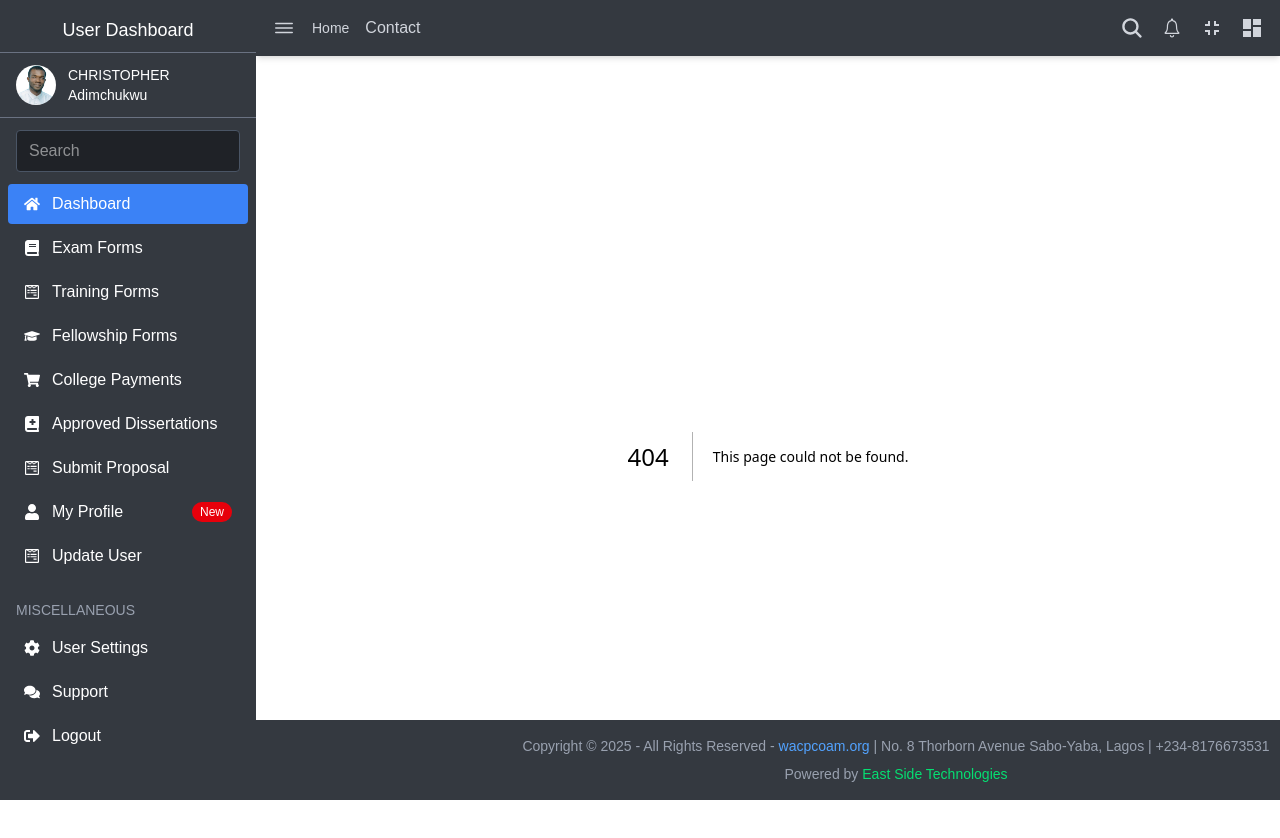
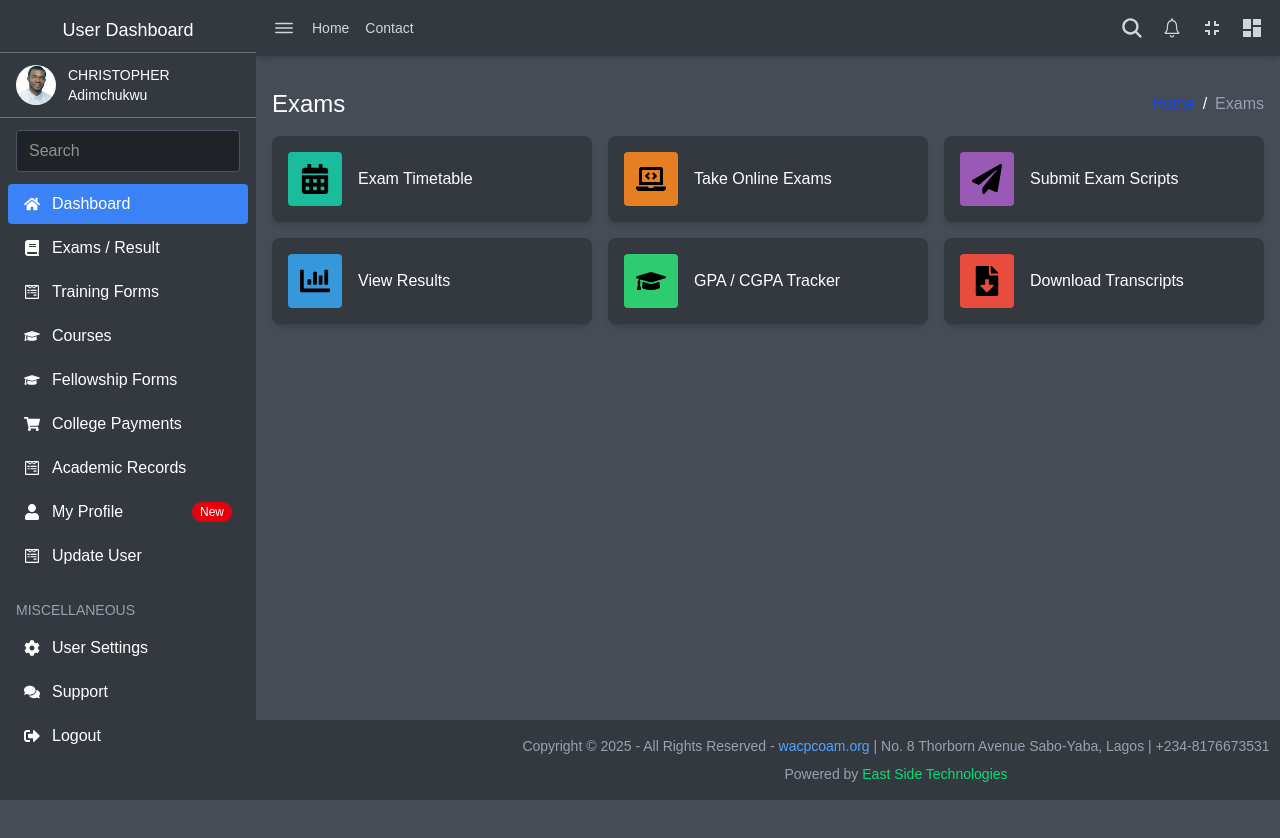
Before and after one commit to Arinze-Obieze/school-dashboard, a Next.js app: page /exams in a window 1280 px wide. Before the commit this address had no page. Shown: the top 838 px of the page. After the commit the page ends 800 px from the top, so only its background shows below. Built offline with nearby package versions, Linux system fonts and the light colour scheme.

Commit message:
did the exams, payments, courses, profile, academic-recordes page

```diff
--- /dev/null
+++ b/app/academic-records/page.js
@@ -0,0 +1,65 @@
+'use client'
+import Card from '@/components/Card'
+import React from 'react'
+import {
+  FaBook,
+  FaBalanceScale,
+  FaFileDownload,
+  FaCheckCircle
+} from 'react-icons/fa'
+
+const recordsCards = [
+  {
+    title: 'Course Registration History',
+    icon: <FaBook className="text-3xl" />,
+    bg: '#34495e',
+    href: '/records/registration-history'
+  },
+  {
+    title: 'Academic Standing',
+    icon: <FaBalanceScale className="text-3xl" />,
+    bg: '#2ecc71',
+    href: '/records/academic-standing'
+  },
+  {
+    title: 'Download Admission Letter',
+    icon: <FaFileDownload className="text-3xl" />,
+    bg: '#e67e22',
+    href: '/records/admission-letter'
+  },
+  {
+    title: 'Graduation Eligibility',
+    icon: <FaCheckCircle className="text-3xl" />,
+    bg: '#9b59b6',
+    href: '/records/graduation-eligibility'
+  }
+]
+
+function AcademicRecords() {
+  return (
+    <div>
+      <div className='flex justify-between items-center mt-8 px-4'>
+        <h1 className='text-2xl text-white'>Academic Records</h1>
+        <div className='flex space-x-2'>
+          <h3 className='text-blue-700'>Home</h3>
+          <div className='text-white'> / </div>
+          <nav className='text-gray-400'>Academic Records</nav>
+        </div>
+      </div>
+
+      <div className="grid grid-cols-1 sm:grid-cols-2 md:grid-cols-3 gap-4 p-4">
+        {recordsCards.map((card, index) => (
+          <Card
+            key={index}
+            title={card.title}
+            icon={card.icon}
+            bg={card.bg}
+            href={card.href}
+          />
+        ))}
+      </div>
+    </div>
+  )
+}
+
+export default AcademicRecords
--- /dev/null
+++ b/app/courses/page.js
@@ -0,0 +1,67 @@
+'use client'
+import Card from '@/components/Card'
+import React from 'react'
+import { FaBookOpen, FaPlusCircle, FaCloudDownloadAlt, FaUpload, FaRegClock } from 'react-icons/fa'
+
+
+const courseCards = [
+  {
+    title: 'Registered Courses',
+    icon: <FaBookOpen className="text-3xl" />,
+    bg: '#4a90e2',
+    href: '/courses/registered'
+  },
+  {
+    title: 'Register/Drop Courses',
+    icon: <FaPlusCircle className="text-3xl" />,
+    bg: '#7ed957',
+    href: '/courses/register'
+  },
+  {
+    title: 'Course Materials',
+    icon: <FaCloudDownloadAlt className="text-3xl" />,
+    bg: '#f5a623',
+    href: '/courses/materials'
+  },
+  {
+    title: 'Assignment Uploads',
+    icon: <FaUpload className="text-3xl" />,
+    bg: '#d0021b',
+    href: '/courses/assignments'
+  },
+  {
+    title: 'Class Schedule / Timetable',
+    icon: <FaRegClock className="text-3xl" />,
+    bg: '#9013fe',
+    href: '/courses/timetable'
+  }
+]
+
+function Courses() {
+  return (
+    <div>
+      <div className='flex justify-between items-center mt-8 px-4'>
+        <h1 className='text-2xl text-white'>Courses</h1>
+        <div className='flex space-x-2'>
+          <h3 className='text-blue-700'>Home</h3>
+          <div className='text-white'> / </div>
+          <nav className='text-gray-400'>Courses</nav>
+        </div>
+      </div>
+
+      <div className="grid grid-cols-1 sm:grid-cols-2 md:grid-cols-3 gap-4 p-4">
+        {courseCards.map((card, index) => (
+          <Card
+            key={index}
+            title={card.title}
+            icon={card.icon}
+            bg={card.bg}
+            href={card.href}
+          />
+        ))}
+      </div>
+    </div>
+  )
+}
+
+export default Courses
--- /dev/null
+++ b/app/exams/page.js
@@ -0,0 +1,79 @@
+'use client'
+import Card from '@/components/Card'
+import React from 'react'
+import {
+  FaCalendarAlt,
+  FaLaptopCode,
+  FaPaperPlane,
+  FaChartBar,
+  FaGraduationCap,
+  FaFileDownload
+} from 'react-icons/fa'
+
+const examCards = [
+  {
+    title: 'Exam Timetable',
+    icon: <FaCalendarAlt className="text-3xl" />,
+    bg: '#1abc9c',
+    href: '/exams/timetable'
+  },
+  {
+    title: 'Take Online Exams',
+    icon: <FaLaptopCode className="text-3xl" />,
+    bg: '#e67e22',
+    href: '/exams/online'
+  },
+  {
+    title: 'Submit Exam Scripts',
+    icon: <FaPaperPlane className="text-3xl" />,
+    bg: '#9b59b6',
+    href: '/exams/submit'
+  },
+  {
+    title: 'View Results',
+    icon: <FaChartBar className="text-3xl" />,
+    bg: '#3498db',
+    href: '/exams/results'
+  },
+  {
+    title: 'GPA / CGPA Tracker',
+    icon: <FaGraduationCap className="text-3xl" />,
+    bg: '#2ecc71',
+    href: '/exams/gpa-tracker'
+  },
+  {
+    title: 'Download Transcripts',
+    icon: <FaFileDownload className="text-3xl" />,
+    bg: '#e74c3c',
+    href: '/exams/transcripts'
+  }
+]
+
+function Exams() {
+  return (
+    <div>
+      <div className='flex justify-between items-center mt-8 px-4'>
+        <h1 className='text-2xl text-white'>Exams</h1>
+        <div className='flex space-x-2'>
+          <h3 className='text-blue-700'>Home</h3>
+          <div className='text-white'> / </div>
+          <nav className='text-gray-400'>Exams</nav>
+        </div>
+      </div>
+
+      <div className="grid grid-cols-1 sm:grid-cols-2 md:grid-cols-3 gap-4 p-4">
+        {examCards.map((card, index) => (
+          <Card
+            key={index}
+            title={card.title}
+            icon={card.icon}
+            bg={card.bg}
+            href={card.href}
+          />
+        ))}
+      </div>
+    </div>
+  )
+}
+
+export default Exams
--- /dev/null
+++ b/app/payments/page.jsx
@@ -0,0 +1,72 @@
+'use client'
+import React from 'react'
+import {
+  FaListAlt,
+  FaCreditCard,
+  FaHistory,
+  FaDownload,
+  FaPrint
+} from 'react-icons/fa'
+import Card from '@/components/Card'
+
+const paymentCards = [
+  {
+    title: 'Fee Breakdown',
+    icon: <FaListAlt className="text-3xl" />,
+    bg: '#2980b9',
+    href: '/payment/fee-breakdown'
+  },
+  {
+    title: 'Pay Online',
+    icon: <FaCreditCard className="text-3xl" />,
+    bg: '#27ae60',
+    href: '/payment/pay'
+  },
+  {
+    title: 'View Payment History',
+    icon: <FaHistory className="text-3xl" />,
+    bg: '#8e44ad',
+    href: '/payment/history'
+  },
+  {
+    title: 'Download Payment Receipts',
+    icon: <FaDownload className="text-3xl" />,
+    bg: '#e67e22',
+    href: '/payment/receipts'
+  },
+  {
+    title: 'Print Invoice',
+    icon: <FaPrint className="text-3xl" />,
+    bg: '#c0392b',
+    href: '/payment/invoice'
+  }
+]
+
+function Payments() {
+  return (
+    <div>
+      <div className='flex justify-between items-center mt-8 px-4'>
+        <h1 className='text-2xl text-white'>Payments</h1>
+        <div className='flex space-x-2'>
+          <h3 className='text-blue-700'>Home</h3>
+          <div className='text-white'> / </div>
+          <nav className='text-gray-400'>Payments</nav>
+        </div>
+      </div>
+
+      <div className="grid grid-cols-1 sm:grid-cols-2 md:grid-cols-3 gap-4 p-4">
+        {paymentCards.map((card, index) => (
+          <Card
+            key={index}
+            title={card.title}
+            icon={card.icon}
+            bg={card.bg}
+            href={card.href}
+          />
+        ))}
+      </div>
+    </div>
+  )
+}
+
+export default Payments
--- a/app/profile/page.js
+++ b/app/profile/page.js
@@ -11,21 +11,9 @@ const ProfilePage = () => {
   };
 
   return (
-    <div className="min-h-screen bg-gray-100 p-4 sm:p-6 lg:p-8">
+    <div className=" bg-gray-100 p-4 sm:p-6 lg:p-8">
       <div className="max-w-4xl mx-auto bg-white rounded-lg shadow-lg p-6">
         <h1 className="text-2xl font-bold mb-6 text-center">Profile</h1>
-
-        {/* View & Edit Personal Info */}
-        <section className="mb-6">
-          <h2 className="text-xl font-semibold mb-4">View & Edit Personal Info</h2>
-          <div className="grid grid-cols-1 sm:grid-cols-2 gap-4">
-            <input className="p-2 border rounded" type="text" placeholder="Full Name" />
-            <input className="p-2 border rounded" type="email" placeholder="Email" />
-            <input className="p-2 border rounded" type="text" placeholder="Phone" />
-            <input className="p-2 border rounded" type="text" placeholder="Address" />
-          </div>
-          <button className="mt-4 w-full sm:w-auto px-4 py-2 bg-blue-500 text-white rounded hover:bg-blue-600">Save Changes</button>
-        </section>
 
         {/* Upload Passport Photo */}
         <section className="mb-6">
@@ -43,8 +31,18 @@ const ProfilePage = () => {
             <button className="px-4 py-2 bg-green-500 text-white rounded hover:bg-green-600">Upload</button>
           </div>
         </section>
-
-        {/* Update Password */}
+    {/* View & Edit Personal Info */}
+    <section className="mb-6">
+          <h2 className="text-xl font-semibold mb-4">View & Edit Personal Info</h2>
+          <div className="grid grid-cols-1 sm:grid-cols-2 gap-4">
+            <input className="p-2 border rounded" type="text" placeholder="Full Name" />
+            <input className="p-2 border rounded" type="email" placeholder="Email" />
+            <input className="p-2 border rounded" type="text" placeholder="Phone" />
+            <input className="p-2 border rounded" type="text" placeholder="Address" />
+          </div>
+          <button className="mt-4 w-full sm:w-auto px-4 py-2 bg-blue-500 text-white rounded hover:bg-blue-600">Save Changes</button>
+        </section>
+        {/* Update Password
         <section className="mb-6">
           <h2 className="text-xl font-semibold mb-4">Update Password</h2>
           <div className="grid grid-cols-1 gap-4">
@@ -53,7 +51,7 @@ const ProfilePage = () => {
             <input className="p-2 border rounded" type="password" placeholder="Confirm New Password" />
           </div>
           <button className="mt-4 w-full sm:w-auto px-4 py-2 bg-blue-500 text-white rounded hover:bg-blue-600">Update Password</button>
-        </section>
+        </section> */}
 
         {/* Download Student ID Card */}
         <section>
--- a/components/CandidatesDR.jsx
+++ b/components/CandidatesDR.jsx
@@ -16,6 +16,8 @@ export default function CandidatesDashboardReport() {
       {/* Exam Status Label */}
       <div className="text-center text-sm font-bold text-gray-200 mb-2">Exam Status</div>
 
+  {/* User Label */}
+  <div className="text-white font-semibold mb-2">User</div>
       {/* Progress Bar */}
       <div className="w-full bg-gray-700 rounded h-3 mb-6 relative">
         <div
@@ -26,8 +28,7 @@ export default function CandidatesDashboardReport() {
         <span className=" absolute right-0 top-0 -mt-6 text-gray-400 font-semibold text-sm">5%</span>
       </div>
 
-      {/* User Label */}
-      <div className="text-green-500 font-semibold mb-6">User</div>
+
 
       {/* Stats Section */}
       <div className="flex bg-[#2f3339] py-4 justify-between border-t border-gray-600 pt-4 text-center text-xs">
--- /dev/null
+++ b/components/Card.jsx
@@ -0,0 +1,16 @@
+'use client'
+import React from 'react'
+import Link from 'next/link'
+
+function Card({ title, icon, bg, href }) {
+  return (
+    <Link href={href} className="flex overflow-hidden items-center gap-4 bg-[#343940] p-4 rounded-lg shadow-md hover:scale-[1.02] transition-transform">
+      <div className="p-3 rounded" style={{ backgroundColor: bg }}>
+        {icon}
+      </div>
+      <h3 className="text-base font-medium text-white">{title}</h3>
+    </Link>
+  )
+}
+
+export default Card
--- a/components/Dashboard.jsx
+++ b/components/Dashboard.jsx
@@ -1,46 +1,49 @@
 'use client'
 import React from 'react'
-import { FaBook, FaBookMedical, FaBookReader, FaShoppingCart, FaUsers } from "react-icons/fa"
-import { FaWpforms } from "react-icons/fa"
+import { FaBook, FaBookMedical, FaBookReader, FaGraduationCap, FaShoppingCart, FaUsers, FaWpforms } from "react-icons/fa"
 import { LuMessagesSquare } from "react-icons/lu"
 import CandidatesDashboardReport from './CandidatesDR'
+import Card from './Card'
+import { MdOutlinePayments } from 'react-icons/md'
+
 
 const cards = [
-  { title: "Exam Forms", icon: <FaBookReader className="text-3xl" />, bg: "#00a3ba" },
-  { title: "Training Forms", icon: <FaWpforms className="text-3xl" />, bg: "#dc143c" },
-  { title: "College Payments", icon: <FaShoppingCart className="text-3xl" />, bg: "#00b050" },
-  { title: "Approved Dissertations", icon: <FaBookMedical className="text-3xl" />, bg: "#8000ff" },
-  { title: "Submit Proposal", icon: <FaBook className="text-3xl" />, bg: "#a6a6a6" },
-  { title: "Update form", icon: <FaWpforms className="text-3xl" />, bg: "#3c4fff" },
-  { title: "User Settings", icon: <FaUsers className="text-3xl" />, bg: "#000000" },
-  { title: "Support", icon: <LuMessagesSquare className="text-3xl" />, bg: "#ffcc00" },
+  { title: "Exams / Result", icon: <FaBookReader className="text-3xl" />, bg: "#00a3ba", href: "/exams" },
+  { title: "payments", icon: <MdOutlinePayments className="text-3xl" />, bg: "#dc143c", href: "/payments" },
+  { title: "College Payments", icon: <FaShoppingCart className="text-3xl" />, bg: "#00b050", href: "/college-payments" },
+{ title: "Courses", icon: <FaGraduationCap className="text-3xl" />, bg: "#a6a6a6", href: "/courses" },
+{ title: "Submit Proposal", icon: <FaBook className="text-3xl" />, bg: "#a6a6a6", href: "/submit-proposal" },
+  { title: "Update form", icon: <FaWpforms className="text-3xl" />, bg: "#3c4fff", href: "/update-form" },
+  { title: "User Settings", icon: <FaUsers className="text-3xl" />, bg: "#000000", href: "/user-settings" },
+  { title: "Support", icon: <LuMessagesSquare className="text-3xl" />, bg: "#ffcc00", href: "/support" },
 ]
 
 function Dashboard() {
   return (
     <div>
-
-<div className='flex justify-between place-items-center mt-8 px-4'>
+      <div className='flex justify-between items-center mt-8 px-4'>
         <h1 className='text-2xl text-white'>Dashboard</h1>
-
         <div className='flex space-x-2'>
-        <h3 className='text-blue-700'>Home</h3> <div className='text-white'> /</div> <nav className='text-gray-400'>Dashboard</nav>
+          <h3 className='text-blue-700'>Home</h3>
+          <div className='text-white'> / </div>
+          <nav className='text-gray-400'>Dashboard</nav>
         </div>
       </div>
 
-      <div className="text-white grid grid-cols-1 sm:grid-cols-2 md:grid-cols-4 gap-4 p-4">
+      <div className="grid grid-cols-1 text-white sm:grid-cols-2 md:grid-cols-4 gap-4 p-4">
         {cards.map((card, index) => (
-        <div key={index} className="flex overflow-hidden items-center gap-4 bg-[#343940] p-4 rounded-lg shadow-md">
-          <div className="p-3 rounded" style={{ backgroundColor: card.bg }}>
-            {card.icon}
-          </div>
-          <h3 className="text-base font-medium">{card.title}</h3>
-        </div>
+          <Card
+            key={index}
+            title={card.title}
+            icon={card.icon}
+            bg={card.bg}
+            href={card.href}
+          />
         ))}
       </div>
 
       <div className='p-4'>
-   <CandidatesDashboardReport/>
+        <CandidatesDashboardReport />
       </div>
     </div>
   )
--- a/components/Header.jsx
+++ b/components/Header.jsx
@@ -1,4 +1,5 @@
 'use client'
+import Link from "next/link";
 import { IoIosMenu, IoIosNotificationsOutline, } from "react-icons/io";
 import { IoSearch } from "react-icons/io5";
 import { MdDashboard, MdOutlineFullscreenExit } from "react-icons/md";
@@ -12,9 +13,9 @@ function Header({ toggleSidebar, setToggleSidebar }) {
     <div className='flex justify-between items-center p-4 text-gray-300 shadow-md bg-[#343940]'>
       <div className='flex items-center gap-4'>
       <IoIosMenu className='text-2xl cursor-pointer' onClick={handleToggleSidebar} />
-        <h3 className='text-sm'>Home</h3>
+        <Link href="/" className='text-sm cursor-pointer'>Home</Link>
 
-        <h3 className=''>Contact</h3>
+        <Link href="/contact" className='text-sm cursor-pointer'>Contact</Link>
       </div>
 
       <div className='flex items-center gap-4'>
--- a/components/Sidebar.jsx
+++ b/components/Sidebar.jsx
@@ -9,12 +9,13 @@ import {
 
 const menuItems = [
   { label: "Dashboard", icon: <FaHome />, href: "/" },
-  { label: "Exam Forms", icon: <FaBook />, href: "/exam-forms" },
+  { label: "Exams / Result", icon: <FaBook />, href: "/exams" },
   { label: "Training Forms", icon: <FaWpforms />, href: "/training-forms" },
+  { label: "Courses", icon: <FaGraduationCap />, href: "/courses" },
   { label: "Fellowship Forms", icon: <FaGraduationCap />, href: "/fellowship-forms" },
   { label: "College Payments", icon: <FaShoppingCart />, href: "/college-payments" },
-  { label: "Approved Dissertations", icon: <FaBookMedical />, href: "/approved-dissertations" },
-  { label: "Submit Proposal", icon: <FaWpforms />, href: "/submit-proposal" },
+//   { label: "Approved Dissertations", icon: <FaBookMedical />, href: "/approved-dissertations" },
+  { label: "Academic Records", icon: <FaWpforms />, href: "/academic-records" },
   { label: "My Profile", icon: <FaUser />, href: "/profile", badge: "New" },
   { label: "Update User", icon: <FaWpforms />, href: "/update-user" },
 ];
```
Lines whose indentation alone changed are shown as unchanged.
